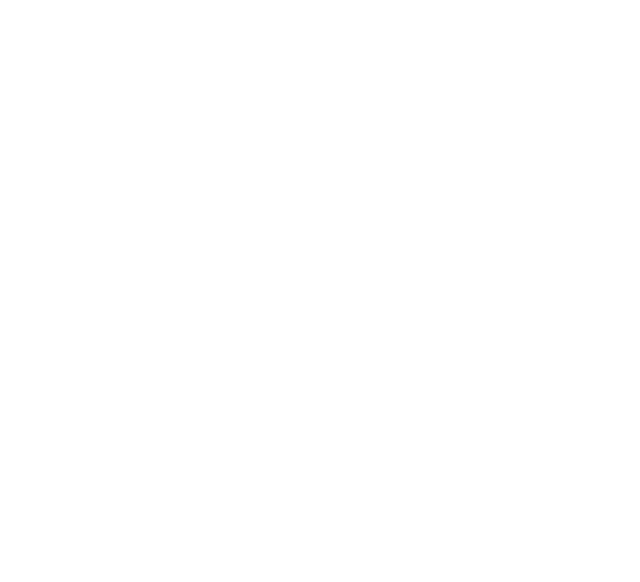
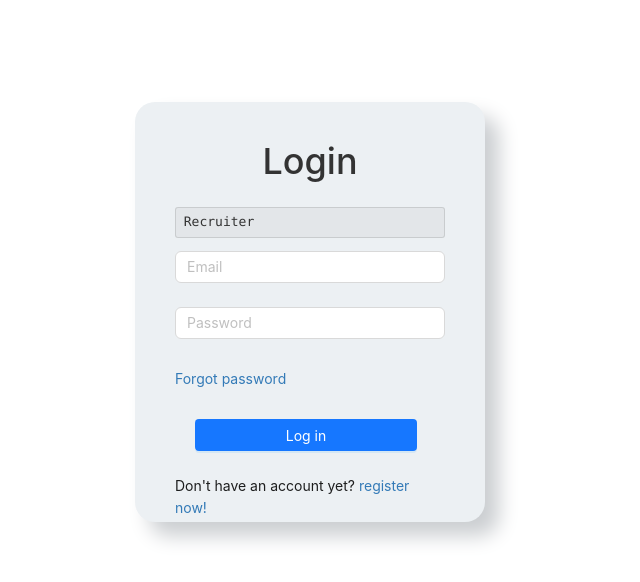
Before and after one commit to Harsh311003/JobFinder, a React (Create React App) app in the folder frontend/: page /loginrecruiter in a window 1280 px wide. Before the commit this address had no page. Shown: the top 582 px of the page, without its empty margins (313-953 px from the left). Built offline with nearby package versions, Linux system fonts and the light colour scheme.

Commit message:
login authentication added

```diff
--- a/frontend/src/App.js
+++ b/frontend/src/App.js
@@ -2,9 +2,10 @@ import {Route, Routes, BrowserRouter, Navigate} from "react-router-dom"
 import Home from "./component/Home";
 import SignupApplicant from "./component/SignupApplicant"
 import SignupRecruiter from "./component/SignupRecruiter"
-import Login from "./component/Login"
-import RecruiterProfile from "./component/Profile"
-import ApplicantProfile from "./component/recruiter/Profile"
+import LoginApllicant from "./component/LoginApplicant"
+import LoginRecruiter from "./component/LoginRecruiter"
+import ApplicantProfile from "./component/Profile"
+import RecruiterProfile from "./component/recruiter/Profile"
 
 function App() {
     return (
@@ -14,7 +15,8 @@ function App() {
             <Route path='/' element={<Home />} />
             <Route path='/signupapplicant' element={<SignupApplicant />} />
             <Route path='/signuprecruiter' element={<SignupRecruiter />} />
-            <Route path='/login' element={<Login />} />
+            <Route path='/loginapplicant' element={<LoginApllicant />} />
+            <Route path='/loginrecruiter' element={<LoginRecruiter />} />
             <Route path='/recruiterprofile' element={<RecruiterProfile />} />
             <Route path='/applicantprofile' element={<ApplicantProfile />} />
           </Routes>
--- /dev/null
+++ b/frontend/src/component/LoginApplicant.js
@@ -0,0 +1,124 @@
+import React from 'react'
+import {useState,useContext}  from "react";
+import {Link,useNavigate} from "react-router-dom";
+import { LockOutlined, UserOutlined } from '@ant-design/icons';
+import { Button, Checkbox, Form, Input, Typography } from 'antd';
+import M from "materialize-css"
+// import { UserContext } from "../../App";
+
+function Login() {
+
+  // const {state,dispatch} = useContext(UserContext)
+  const navigate = useNavigate();        /*instead of useHistory */
+  const [email,setEmail]=useState("")
+  const [password,setPassword]=useState("")
+
+  const onFinish = (values) => {
+    console.log('Received values of form: ', values);
+  };
+
+  const PostApplicant=()=>{
+
+    fetch("/loginapplicant",{
+      method:"post",
+      headers:{
+          "Content-Type":"application/json"
+      },
+      body:JSON.stringify({
+          email,
+          password
+      })
+  }).then(res=>res.json())
+  .then(data=>{
+     if(data.error){
+      M.toast({html:data.error,classes:"#c62828 red darken-3"})
+     }
+     else {
+      localStorage.setItem("jwt",data.token)
+      localStorage.setItem("user",JSON.stringify(data.user))
+      M.toast({html:"success",classes:"#43a047 green darken-1"})
+      navigate('/applicantprofile');
+      window.location.reload();
+     }
+  }).catch(err=>{
+      console.log(err)
+  })
+
+
+}
+
+  return (
+    <div className='parentlogin'>
+      <h1>Login</h1>
+      <Typography>
+        <pre>Applicant</pre>
+      </Typography>
+      <Form
+      name="normal_login"
+      className="login-form"
+      initialValues={{remember: false,}} onFinish={onFinish}
+      >
+      <Form.Item className='child'
+        name="email"
+        rules={[
+          {
+            required: true,
+            message: 'Please enter your Email!',
+          },
+        ]}
+      >
+        <Input
+        // prefix={<UserOutlined className="site-form-item-icon" />}
+        placeholder="Email"
+        value={email}
+        onChange={(e)=>setEmail(e.target.value)}
+        />
+      </Form.Item>
+
+      <Form.Item className='child'
+        name="password"
+        rules={[
+          {
+            required: true,
+            message: 'Please enter your Password!',
+          },
+        ]}
+      >
+        <Input
+          // prefix={<LockOutlined className="site-form-item-icon" />}
+          type="password"
+          placeholder="Password"
+          value={password}
+          onChange={(e)=>setPassword(e.target.value)}
+        />
+      </Form.Item>
+
+      <Form.Item>
+        {/* <Form.Item name="remember" valuePropName="checked" noStyle>
+          <Checkbox>Remember me</Checkbox>
+        </Form.Item> */}
+
+        <a className="login-form-forgot" href="">
+          Forgot password
+        </a>
+      </Form.Item>
+
+        <Form.Item>
+          <Button
+          type="primary"
+          htmlType="submit"
+          className="btn btnlogin login-form-button"
+          onClick={()=>PostApplicant()}
+          >
+            Log in
+          </Button>
+        </Form.Item>
+        <div>
+          Don't have an account yet? <a href="/">register now!</a>
+        </div>
+      </Form>
+    </div>
+  )
+}
+
+export default Login
--- /dev/null
+++ b/frontend/src/component/LoginRecruiter.js
@@ -0,0 +1,124 @@
+import React from 'react'
+import {useState,useContext}  from "react";
+import {Link,useNavigate} from "react-router-dom";
+import { LockOutlined, UserOutlined } from '@ant-design/icons';
+import { Button, Checkbox, Form, Input, Typography } from 'antd';
+import M from "materialize-css"
+// import { UserContext } from "../../App";
+
+function Login() {
+
+  // const {state,dispatch} = useContext(UserContext)
+  const navigate = useNavigate();        /*instead of useHistory */
+  const [email,setEmail]=useState("")
+  const [password,setPassword]=useState("")
+
+  const onFinish = (values) => {
+    console.log('Received values of form: ', values);
+  };
+
+  const PostRecruiter=()=>{
+
+    fetch("/loginrecruiter",{
+      method:"post",
+      headers:{
+          "Content-Type":"application/json"
+      },
+      body:JSON.stringify({
+          email,
+          password
+      })
+  }).then(res=>res.json())
+  .then(data=>{
+     if(data.error){
+      M.toast({html:data.error,classes:"#c62828 red darken-3"})
+     }
+     else {
+      localStorage.setItem("jwt",data.token)
+      localStorage.setItem("user",JSON.stringify(data.user))
+      M.toast({html:"success",classes:"#43a047 green darken-1"})
+      navigate('/recruiterprofile');
+      window.location.reload();
+     }
+  }).catch(err=>{
+      console.log(err)
+  })
+
+
+}
+
+  return (
+    <div className='parentlogin'>
+      <h1>Login</h1>
+      <Typography>
+        <pre>Recruiter</pre>
+      </Typography>
+      <Form
+      name="normal_login"
+      className="login-form"
+      initialValues={{remember: false,}} onFinish={onFinish}
+      >
+      <Form.Item className='child'
+        name="email"
+        rules={[
+          {
+            required: true,
+            message: 'Please enter your Email!',
+          },
+        ]}
+      >
+        <Input
+        // prefix={<UserOutlined className="site-form-item-icon" />}
+        placeholder="Email"
+        value={email}
+        onChange={(e)=>setEmail(e.target.value)}
+        />
+      </Form.Item>
+
+      <Form.Item className='child'
+        name="password"
+        rules={[
+          {
+            required: true,
+            message: 'Please enter your Password!',
+          },
+        ]}
+      >
+        <Input
+          // prefix={<LockOutlined className="site-form-item-icon" />}
+          type="password"
+          placeholder="Password"
+          value={password}
+          onChange={(e)=>setPassword(e.target.value)}
+        />
+      </Form.Item>
+
+      <Form.Item>
+        {/* <Form.Item name="remember" valuePropName="checked" noStyle>
+          <Checkbox>Remember me</Checkbox>
+        </Form.Item> */}
+
+        <a className="login-form-forgot" href="">
+          Forgot password
+        </a>
+      </Form.Item>
+
+        <Form.Item>
+          <Button
+          type="primary"
+          htmlType="submit"
+          className="btn btnlogin login-form-button"
+          onClick={()=>PostRecruiter()}
+          >
+            Log in
+          </Button>
+        </Form.Item>
+        <div>
+          Don't have an account yet? <a href="/">register now!</a>
+        </div>
+      </Form>
+    </div>
+  )
+}
+
+export default Login
--- a/frontend/src/component/Navbar.js
+++ b/frontend/src/component/Navbar.js
@@ -4,7 +4,7 @@ const Navbar = ()=>{
     return(
         <div className="nav">
             <div className="nav-left">
-                <a href="/"><h1>Job Finder</h1></a>
+                <a href="/"><h1>JobFinder</h1></a>
             </div>
             <div className="nav-right">
                 <div class="dropdown cls">
@@ -15,7 +15,15 @@ const Navbar = ()=>{
                     <li><a href="/signupapplicant">Applicant</a></li>
                     </ul>
                 </div>
-                <div className="cls link"><a href="/login">LOGIN</a></div>
+                {/* <div className="cls link"><a href="/login">LOGIN</a></div> */}
+                <div class="dropdown cls">
+                    <button class="btn btn-primary dropdown-toggle" type="button" data-toggle="dropdown">LOGIN AS
+                    <span class="caret"></span></button>
+                    <ul class="dropdown-menu">
+                    <li><a href="/loginrecruiter">Recruiter</a></li>
+                    <li><a href="/loginapplicant">Applicant</a></li>
+                    </ul>
+                </div>
             </div>
         </div>
     )
--- a/frontend/src/component/SignupApplicant.js
+++ b/frontend/src/component/SignupApplicant.js
@@ -95,7 +95,7 @@ const postData=()=>{
         }
         else{
             M.toast({html:data.message,classes:"#43a047 green darken-1"})
-            navigate('/login')
+            navigate('/loginapplicant')
         }
       }).catch(err=>{
           console.log(err)
--- a/frontend/src/component/SignupRecruiter.js
+++ b/frontend/src/component/SignupRecruiter.js
@@ -38,7 +38,7 @@ const SignupRecruiter=()=> {
           }
           else{
               M.toast({html:data.message,classes:"#43a047 green darken-1"})
-              navigate('/login')
+              navigate('/loginrecruiter')
           }
         }).catch(err=>{
             console.log(err)
@@ -137,7 +137,7 @@ const SignupRecruiter=()=> {
         >
         <Input
         type="number"
-        placeholder="contactNumber"
+        placeholder="Contact Number"
         value={contactNumber}
         onChange={(e)=>setContactNumber(e.target.value)}
         addonBefore={prefixSelector}
--- a/frontend/src/component/recruiter/Profile.js
+++ b/frontend/src/component/recruiter/Profile.js
@@ -2,7 +2,7 @@ import React from 'react'
 
 function Profile() {
   return (
-    <div>This is Recruiter's profile</div>
+    <div><h1>This is Recruiter's profile</h1></div>
   )
 }
 
--- a/frontend/src/index.css
+++ b/frontend/src/index.css
@@ -35,6 +35,7 @@ code {
 .nav-left{
   position: relative;
   left: 30px;
+
 }
 
 .nav-right{
@@ -95,7 +96,7 @@ a:link {
 .parentlogin{
   position: relative;
   width: 350px;
-  height: 400px;
+  height: 420px;
   border-radius: 20px;
   padding: 40px;
   box-sizing: border-box;
@@ -145,7 +146,7 @@ a:link {
 .parentsignupapp{
   position: relative;
   width: 400px;
-  height: 700px;
+  height: 560px;
   border-radius: 20px;
   padding: 40px;
   box-sizing: border-box;
```
Also changed, not shown: frontend/src/component/Login.js (deleted, +0 -69 lines), 2 other files (tests, documents, lock files or other folders).
